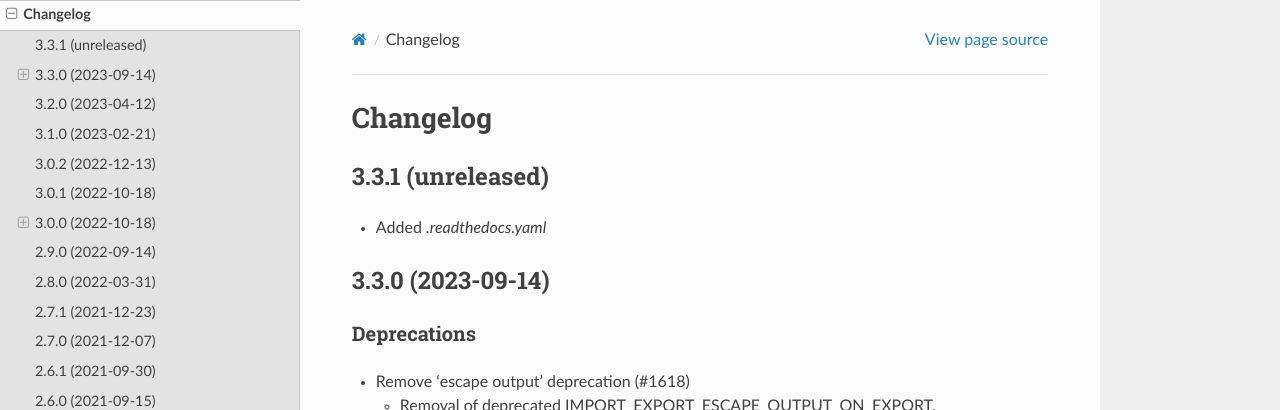
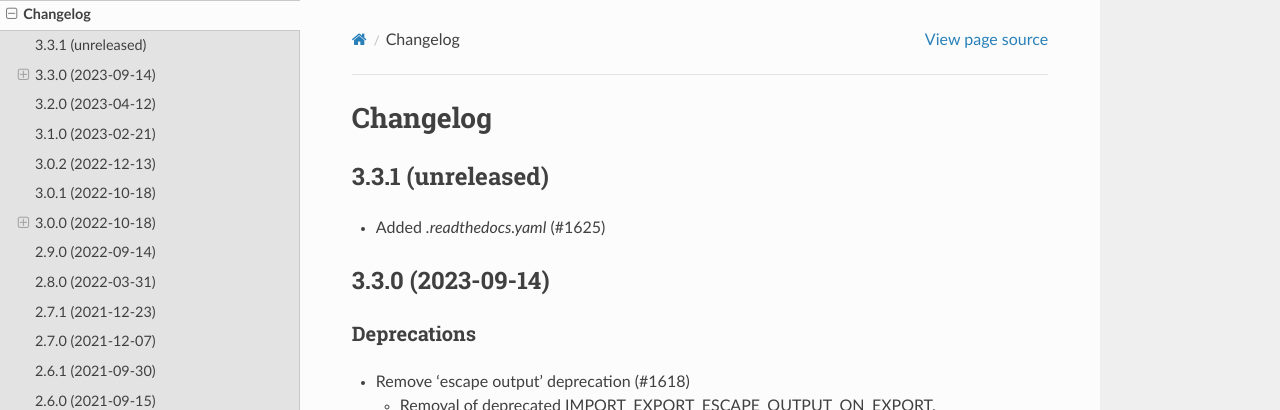
Before and after one commit to django-import-export/django-import-export, a Sphinx documentation site: the page built from docs/changelog.rst, in a window 1280 px wide and 900 px high. Shown: the top 410 px of the window. Built offline with Sphinx 7.4.7 and the Read the Docs theme 2.0.0, drawn with Linux system fonts in a browser that asks for light colours; pages that are not in the unit, such as notebooks, are missing from menus.

Commit message:
Update changelog.rst

```diff
--- a/docs/changelog.rst
+++ b/docs/changelog.rst
@@ -4,7 +4,7 @@ Changelog
 3.3.1 (unreleased)
 ------------------
 
-- Added `.readthedocs.yaml`
+- Added `.readthedocs.yaml` (#1625)
 
 3.3.0 (2023-09-14)
 ------------------
```
